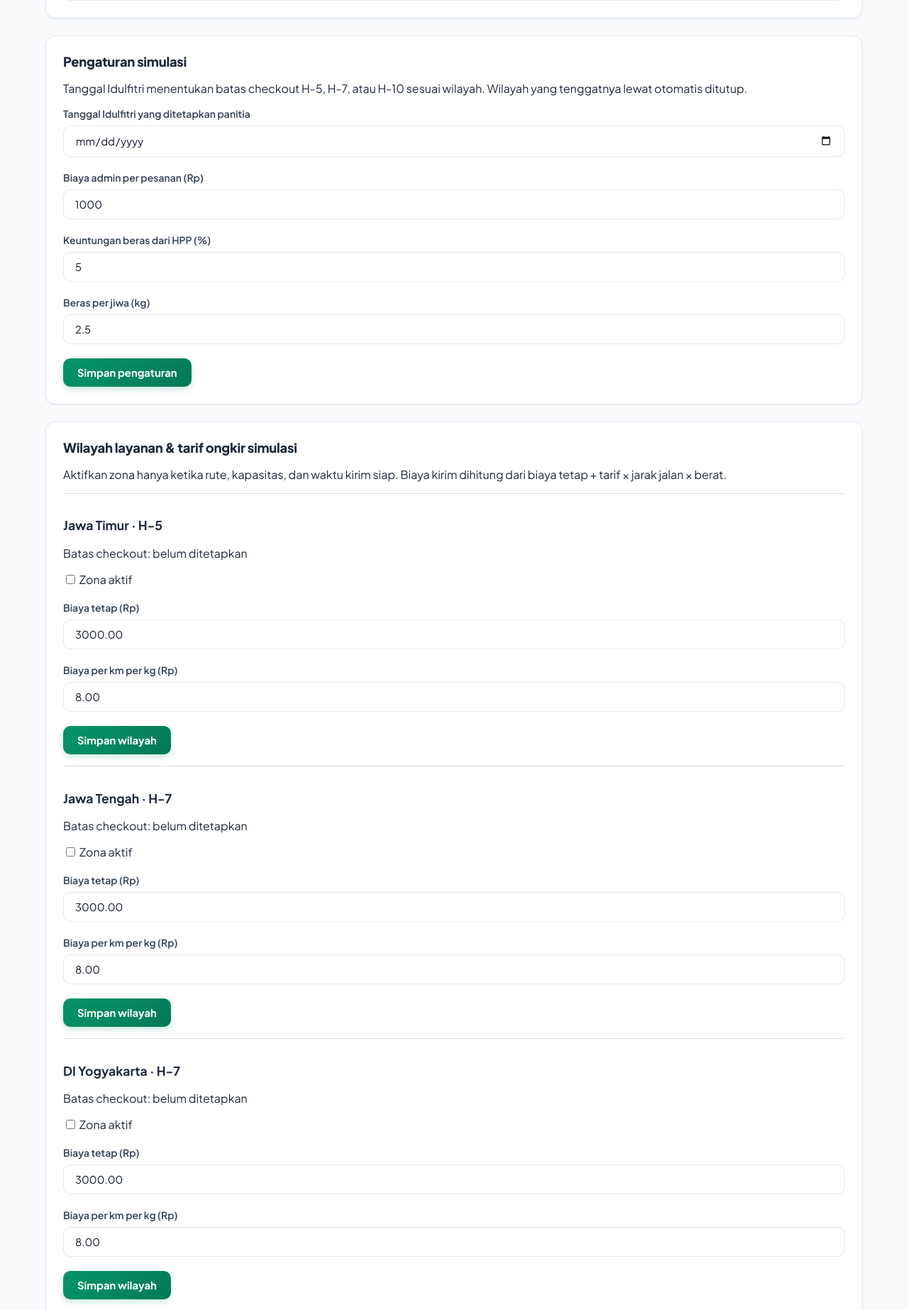
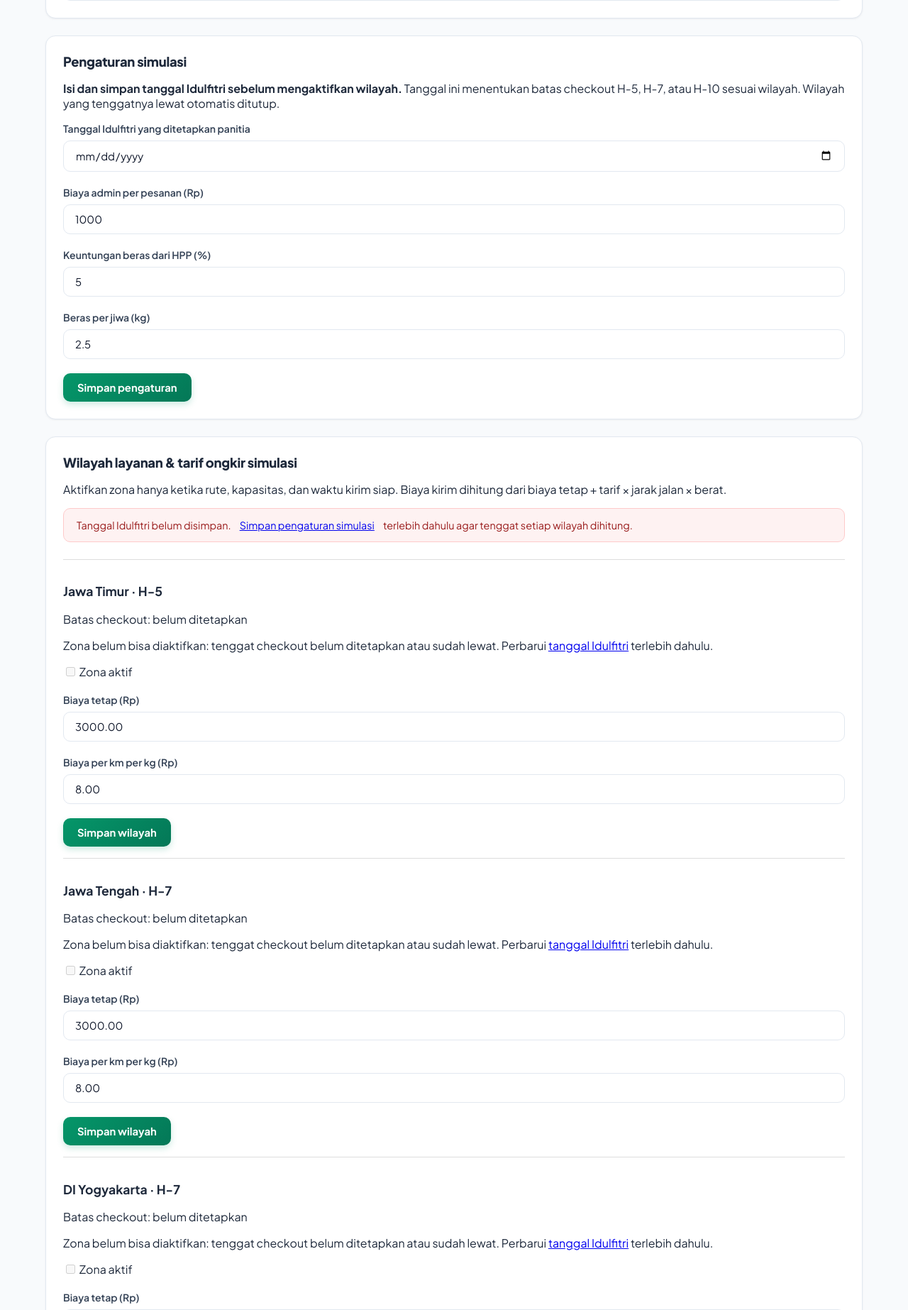
Before and after one commit to Noyelz/basdat_kelompok_i_2026, a Laravel app: page /admin in a window 1280 px wide. Shown: the part 1584-3430 px from the top of the page at 71% size. Run offline with Laravel 12, Linux system fonts and the light colour scheme; the visitor is signed in with stand-in values (Sample User, id 1); data comes from the database, SQL or seed files in the repository; data that the repository does not hold is empty.

Commit message:
fix: guide admin through zone activation deadline

```diff
--- a/app/Http/Controllers/AdminController.php
+++ b/app/Http/Controllers/AdminController.php
@@ -10,6 +10,7 @@ use Illuminate\Support\Facades\DB;
 use Illuminate\Support\Facades\Hash;
 use Illuminate\Validation\Rule;
 use Illuminate\Validation\Rules\Password;
+use Illuminate\Validation\ValidationException;
 use Illuminate\View\View;
 
 class AdminController extends Controller
@@ -28,6 +29,8 @@ class AdminController extends Controller
                     ->whereNull('berlaku_sampai')
                     ->latest('id')
                     ->first();
+                $item->dapat_diaktifkan = $item->batas_checkout_at
+                    && CarbonImmutable::parse($item->batas_checkout_at)->isFuture();
 
                 return $item;
             });
@@ -203,7 +206,11 @@ class AdminController extends Controller
         DB::transaction(function () use ($request, $data, $id): void {
             $wilayah = DB::table('wilayah_layanan')->where('id', $id)->lockForUpdate()->first();
             abort_unless($wilayah, 404);
-            abort_if($data['is_active'] && (! $wilayah->batas_checkout_at || CarbonImmutable::parse($wilayah->batas_checkout_at)->isPast()), 422, 'Tenggat wilayah sudah lewat atau belum ditetapkan.');
+            if ($data['is_active'] && (! $wilayah->batas_checkout_at || CarbonImmutable::parse($wilayah->batas_checkout_at)->isPast())) {
+                throw ValidationException::withMessages([
+                    'is_active' => 'Simpan tanggal Idulfitri di Pengaturan simulasi terlebih dahulu, lalu pastikan batas checkout '.$wilayah->nama.' belum lewat.',
+                ]);
+            }
 
             DB::table('wilayah_layanan')->where('id', $id)->update([
                 'is_active' => (bool) $data['is_active'],
--- a/resources/views/admin/dashboard.blade.php
+++ b/resources/views/admin/dashboard.blade.php
@@ -114,9 +114,9 @@
                 </table>
             </div>
         </section>
-        <section class="app-card" style="padding: 1.5rem; margin-top: 1.5rem;">
+        <section id="pengaturan-simulasi" class="app-card" style="padding: 1.5rem; margin-top: 1.5rem;">
             <h2 class="app-card-title">Pengaturan simulasi</h2>
-            <p>Tanggal Idulfitri menentukan batas checkout H-5, H-7, atau H-10 sesuai wilayah. Wilayah yang tenggatnya lewat otomatis ditutup.</p>
+            <p><strong>Isi dan simpan tanggal Idulfitri sebelum mengaktifkan wilayah.</strong> Tanggal ini menentukan batas checkout H-5, H-7, atau H-10 sesuai wilayah. Wilayah yang tenggatnya lewat otomatis ditutup.</p>
             <form method="POST" action="{{ route('admin.pengaturan.update') }}">
                 @csrf
                 @method('PUT')
@@ -131,14 +131,20 @@
         <section class="app-card" style="padding: 1.5rem; margin-top: 1.5rem;">
             <h2 class="app-card-title">Wilayah layanan & tarif ongkir simulasi</h2>
             <p>Aktifkan zona hanya ketika rute, kapasitas, dan waktu kirim siap. Biaya kirim dihitung dari biaya tetap + tarif × jarak jalan × berat.</p>
+            @if (! ($pengaturan['tanggal_idulfitri'] ?? null))
+                <div class="app-alert app-alert-error">Tanggal Idulfitri belum disimpan. <a href="#pengaturan-simulasi">Simpan pengaturan simulasi</a> terlebih dahulu agar tenggat setiap wilayah dihitung.</div>
+            @endif
             @foreach ($wilayah as $zona)
                 <form method="POST" action="{{ route('admin.wilayah.update', $zona->id) }}" style="padding: 1rem 0; border-top: 1px solid #ddd;">
                     @csrf
                     @method('PUT')
                     <h3 style="font-size: 1.1rem;">{{ $zona->nama }} · H-{{ $zona->hari_batas_fitrah }}</h3>
                     <p>Batas checkout: {{ $zona->batas_checkout_at ? \Carbon\Carbon::parse($zona->batas_checkout_at)->timezone('Asia/Jakarta')->format('d M Y H:i') . ' WIB' : 'belum ditetapkan' }}</p>
+                    @unless ($zona->dapat_diaktifkan)
+                        <p>Zona belum bisa diaktifkan: tenggat checkout belum ditetapkan atau sudah lewat. Perbarui <a href="#pengaturan-simulasi">tanggal Idulfitri</a> terlebih dahulu.</p>
+                    @endunless
                     <input type="hidden" name="is_active" value="0">
-                    <div class="app-form-group"><label><input type="checkbox" name="is_active" value="1" @checked($zona->is_active)> Zona aktif</label></div>
+                    <div class="app-form-group"><label><input type="checkbox" name="is_active" value="1" @checked($zona->is_active) @disabled(! $zona->dapat_diaktifkan)> Zona aktif</label></div>
                     <div class="app-form-group"><label class="app-form-label">Biaya tetap (Rp)</label><input class="app-form-control" type="number" min="0" step="0.01" name="biaya_tetap" value="{{ $zona->tarif->biaya_tetap ?? 3000 }}" required></div>
                     <div class="app-form-group"><label class="app-form-label">Biaya per km per kg (Rp)</label><input class="app-form-control" type="number" min="0" step="0.01" name="biaya_per_km_kg" value="{{ $zona->tarif->biaya_per_km_kg ?? 8 }}" required></div>
                     <button type="submit" class="btn-app btn-app-primary">Simpan wilayah</button>
```
Also changed, not shown: !wajib_baca.md (+4 -2 lines).
